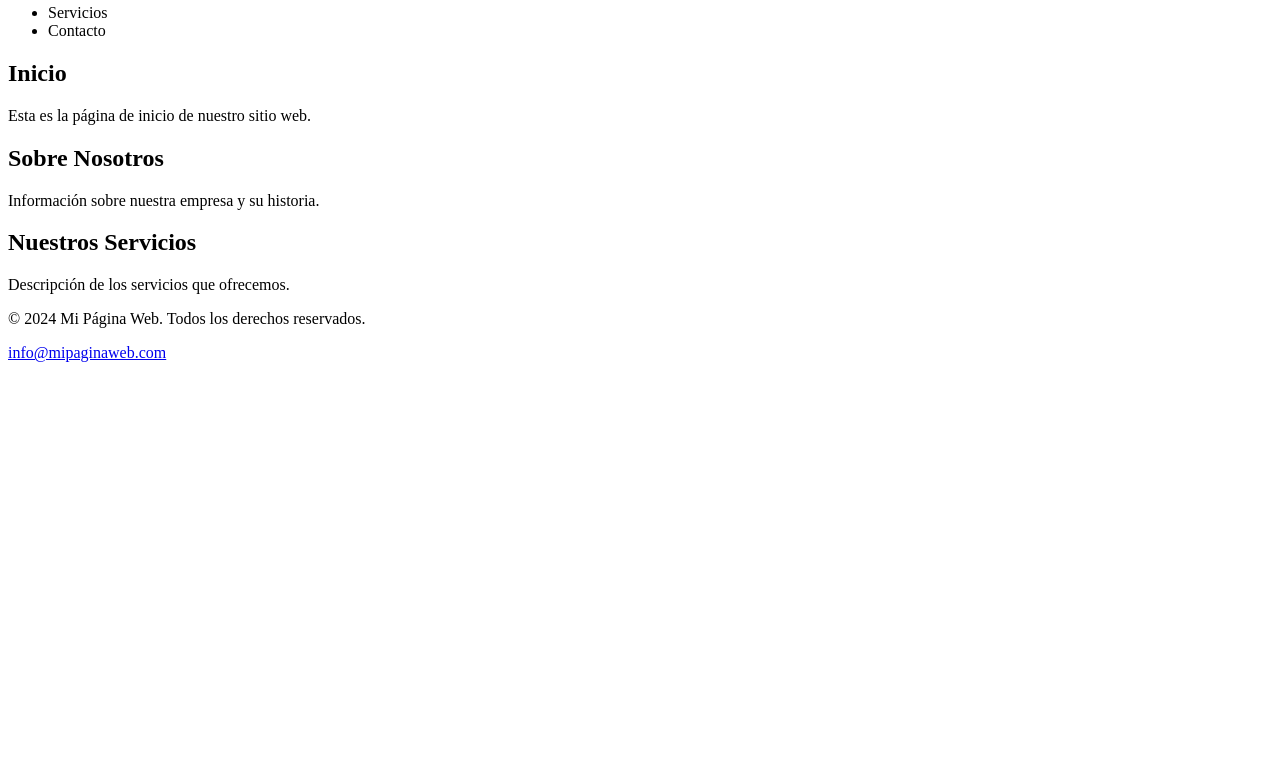
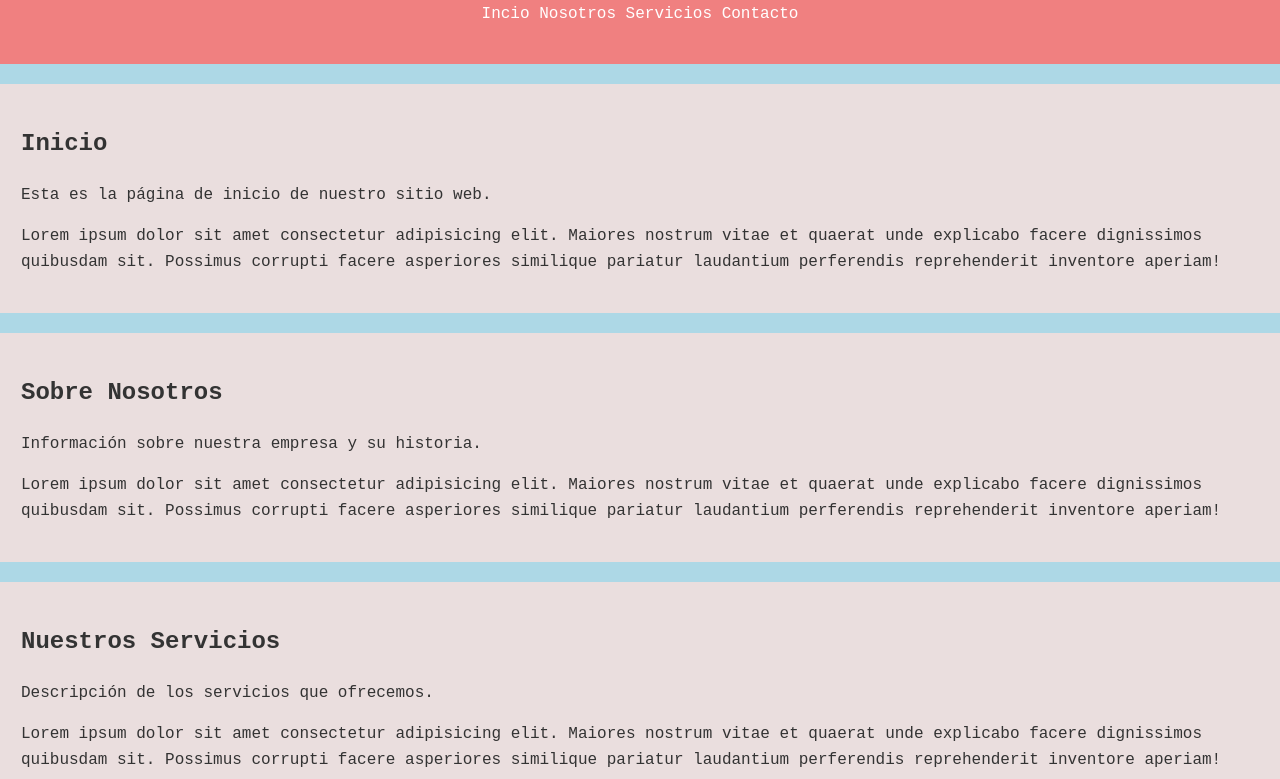
Before and after one commit to carnaezf/mini-proyecto-web, a plain HTML site: page index.html in a window 1280 px wide. Shown: the part 112-891 px from the top of the page. Before the commit the page ends 800 px from the top, so only its background shows below. Drawn offline with Linux system fonts and the light colour scheme.

Commit message:
Se incorporan estilos css

```diff
--- /dev/null
+++ b/estilos.css
@@ -0,0 +1,55 @@
+/* Estilos Generales */
+body {
+    font-family: 'Courier New', Courier, monospace;
+    line-height: 1.6;
+    margin: 0;
+    padding: 0;
+    background: lightblue;
+    color:  #333 ;
+    }
+
+header{
+    background: lightcoral;
+    color: #ffffff ;
+    padding: 20px 0;
+    text-align: center;
+}
+
+nav ul {
+    list-style: none;
+    padding: 0;
+}
+
+nav ul li {
+    display: inline
+}
+
+nav ul li a {
+    color: white;
+    text-decoration: none;
+}
+
+
+/* Secciones */
+section {
+    padding: 20px;
+    margin-top: 20px;
+    background-color: #eadede;
+    border: 1px solid #eadede ;
+}
+
+
+/* Footer */
+footer {
+    background-color: black;
+    color: white;
+    text-align: center;
+    padding: 10px 0;
+    position: static;
+    width: 100%;
+}
+
+footer a {
+    color: white;
+    text-decoration: none;
+}
--- a/index.html
+++ b/index.html
@@ -5,6 +5,7 @@
     <meta charset="UTF-8">
     <meta name="viewport" content="width=device-width, initial-scale=1.0">
     <title>Mi Página Web</title>
+    <link rel="stylesheet" href="estilos.css">
 </head>
 
 <body>
@@ -12,10 +13,10 @@
         <h1>Bienvenidos a Mi Página Web</h1>
         <nav>
             <ul>
-                <li>Incio</li>
-                <li>Nosotros</li>
-                <li>Servicios</li>
-                <li>Contacto</li>
+                <li><a href="#inicio">Incio</a></li>
+                <li><a href="#nostros">Nosotros</a></li>
+                <li><a href="#servicios">Servicios</a></li>
+                <li><a href="#contacto">Contacto</a></li>
             </ul>
         </nav>
 
@@ -25,6 +26,11 @@
     <section id="Incio">
         <h2>Inicio</h2>
         <p>Esta es la página de inicio de nuestro sitio web.</p>
+        <p>Lorem ipsum dolor sit amet consectetur adipisicing elit. Maiores nostrum vitae et quaerat unde
+            explicabo facere dignissimos quibusdam sit. Possimus
+            corrupti facere asperiores similique pariatur laudantium
+            perferendis reprehenderit inventore aperiam!
+        </p>
     </section>
 
 
@@ -32,6 +38,11 @@
     <section id="Nosotros">
         <h2>Sobre Nosotros</h2>
         <p>Información sobre nuestra empresa y su historia.</p>
+        <p>Lorem ipsum dolor sit amet consectetur adipisicing elit. Maiores nostrum vitae et quaerat unde
+            explicabo facere dignissimos quibusdam sit. Possimus
+            corrupti facere asperiores similique pariatur laudantium
+            perferendis reprehenderit inventore aperiam!
+        </p>
     </section>
 
 
@@ -39,6 +50,11 @@
     <section id="servicios">
         <h2>Nuestros Servicios</h2>
         <p>Descripción de los servicios que ofrecemos.</p>
+        <p>Lorem ipsum dolor sit amet consectetur adipisicing elit. Maiores nostrum vitae et quaerat unde
+            explicabo facere dignissimos quibusdam sit. Possimus
+            corrupti facere asperiores similique pariatur laudantium
+            perferendis reprehenderit inventore aperiam!
+        </p>
     </section>
 
 
```
